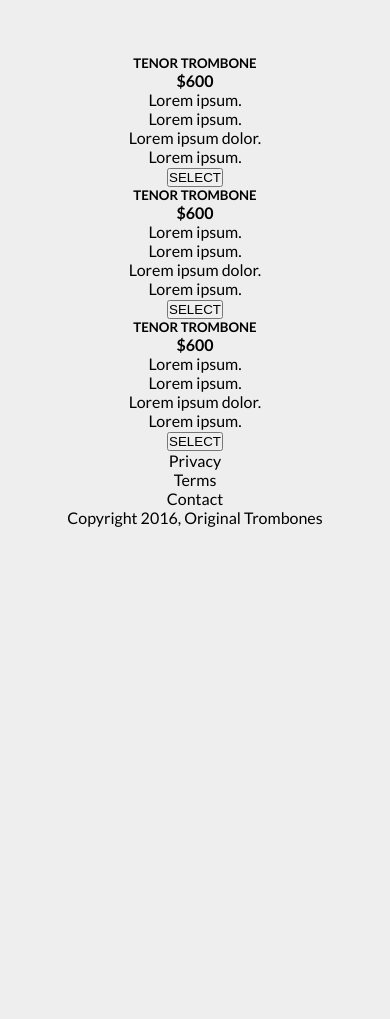
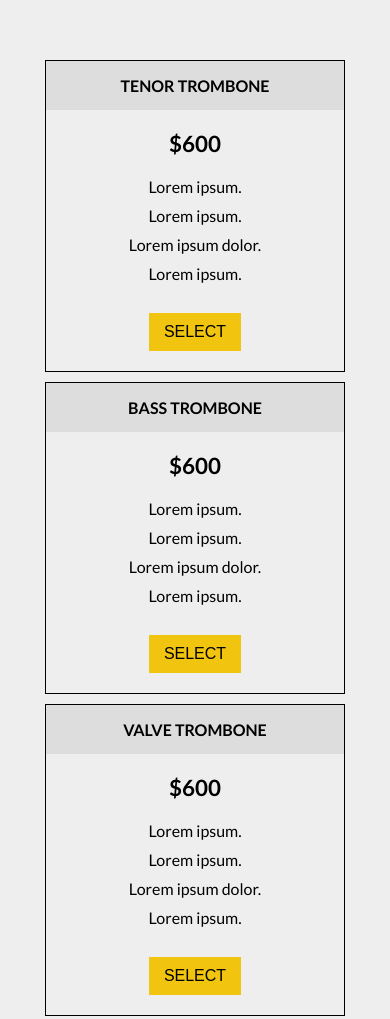
Before and after one commit to Mohanadfarid/freecodecampLanding-page-project, a plain HTML site: page index.html in a window 390 px wide. Shown: the part 1271-2290 px from the top of the page. Before the commit the page ends 1798 px from the top, so only its background shows below. Drawn offline with Linux system fonts and the light colour scheme.

Commit message:
finished styling the mobile view

```diff
--- a/index.html
+++ b/index.html
@@ -85,7 +85,7 @@
         </div>
 
         <div class="card">
-          <h5>TENOR TROMBONE</h5>
+          <h5>BASS TROMBONE</h5>
           <strong>$600</strong>
           <p>Lorem ipsum.</p>
           <p>Lorem ipsum.</p>
@@ -95,7 +95,7 @@
         </div>
 
         <div class="card">
-          <h5>TENOR TROMBONE</h5>
+          <h5>VALVE TROMBONE</h5>
           <strong>$600</strong>
           <p>Lorem ipsum.</p>
           <p>Lorem ipsum.</p>
--- a/styles.css
+++ b/styles.css
@@ -56,7 +56,9 @@ main {
     font-size: 1rem;
     font-weight: 800;
     border: none;
+    cursor: pointer;
     padding: 5px 5px 5px 15px;
+
 }
 
 .advantages-container div{
@@ -66,3 +68,62 @@ margin: 90px 0;
 iframe {
   width: 100%;
 }
+
+.cards-container{
+display: flex;
+flex-direction: column;
+
+}
+.card{
+border: 1px solid black;
+width: 300px;
+margin: 5px auto;
+}
+.card h5{
+  background-color: #ddd;
+  padding: 15px 0;
+  font-size: 1rem;
+}
+.card strong{
+  display: block;
+  margin: 20px 0;
+  font-size: 1.4rem;
+}
+
+.card p{
+  margin: 10px 0;
+}
+
+.card button{
+  margin: 20px 0;
+  padding: 10px 15px;
+  font-size: 1rem;
+  background-color: #f1c40f;
+  border: none;
+  cursor: pointer;
+}
+
+.card button:hover,.form-section button:hover{
+  background-color: #dfb40b;
+  transition: background-color 0.2s linear;
+}
+
+footer{
+  text-align: right;
+  background-color: #ddd;
+  margin-top: 30px;
+  padding: 20px;
+}
+
+footer ul{
+  list-style: none;
+  display: flex;
+  justify-content: end;
+  margin: 5px 0;
+}
+footer li {
+  margin: 0 15px;
+}
+footer p{
+  color: #444444;
+}
```
